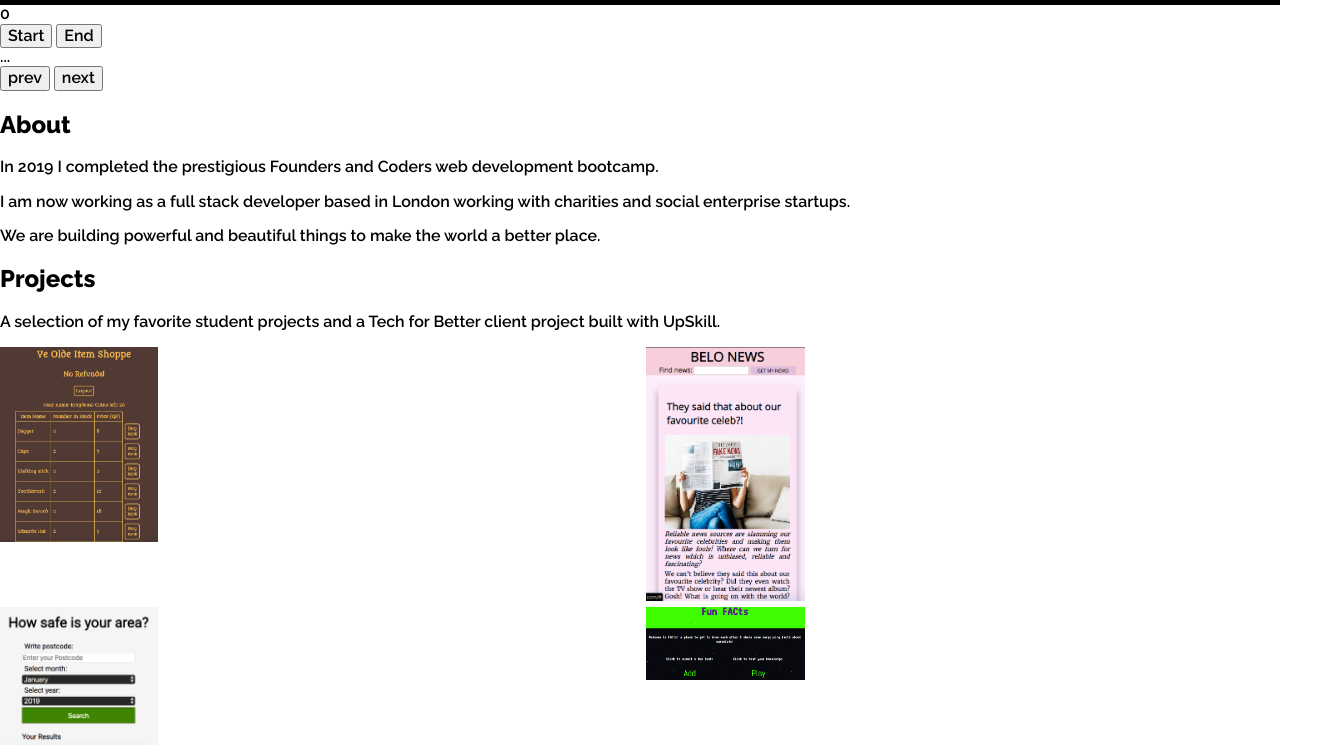
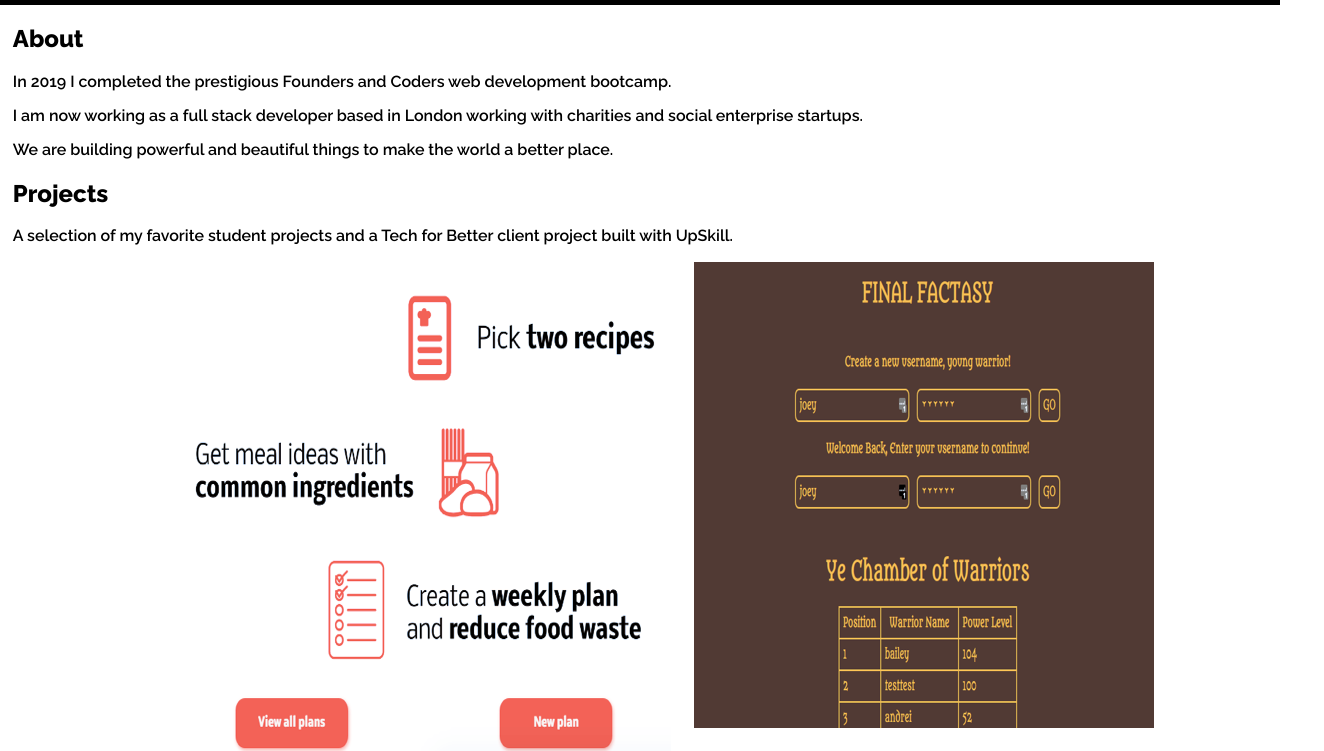
Before and after one commit to tonylomax/Portfolio, a website: page index.html in a window 1280 px wide. Shown: the part 44-795 px from the top of the page, 1324 px wide, since content can reach past the window. Drawn offline with nearby package versions, Linux system fonts and the light colour scheme.

Commit message:
Change screenshots to standardise image size. Fix general spacing issues

```diff
--- a/index.html
+++ b/index.html
@@ -31,33 +31,6 @@
     </header>
 
 
-    <div class="glide">
-        <div class="glide__track" data-glide-el="track">
-          <ul class="glide__slides">
-            <li class="glide__slide">0</li>
-            <li class="glide__slide">1</li>
-            <li class="glide__slide">2</li>
-          </ul>
-        </div>
-      </div>
-
-      <div data-glide-el="controls">
-          <button data-glide-dir="<<">Start</button>
-          <button data-glide-dir=">>">End</button>
-        </div>
-
-
-
-
-        <div class="glide">
-            <div class="glide__track" data-glide-el="track">...</div>
-
-            <div class="glide__arrows" data-glide-el="controls">
-              <button class="glide__arrow glide__arrow--left" data-glide-dir="<">prev</button>
-              <button class="glide__arrow glide__arrow--right" data-glide-dir=">">next</button>
-            </div>
-          </div>
-
     <section class="about" id="about">
       <h2>About</h2>
       <p>
@@ -79,14 +52,13 @@
         A selection of my favorite student projects and a Tech for Better client project built with UpSkill.
       </p>
       <section class="project__container">
-        <img src="Assets/finalFactasy_img.png" alt="finalFactasy screenshot" class="unique__project">
-        <img src="Assets/beloNews_img.png" alt="finalFactasy screenshot" class="unique__project">
-        <img src="Assets/crimeChecker_img.png" alt="finalFactasy screenshot" class="unique__project">
-        <img src="Assets/funFacts_img.png" alt="finalFactasy screenshot" class="unique__project">
-        <img src="Assets/jscalc_img.png" alt="finalFactasy screenshot" class="unique__project">
+<img src="./Assets/PS-nomnom.png" class="unique__project">
+<img src="./Assets/PS-final-factasy.png" class="unique__project">
+<img src="./Assets/PS-belo.png" class="unique__project">
+<img src="./Assets/PS-face-game.png" class="unique__project">
+<img src="./Assets/PS-fun-facts.png" class="unique__project">
       </section>
     </section>
-
     <section class="contact" id="contact">
       <h2>
         Get in touch
@@ -120,8 +92,4 @@
     </footer>
   </body>
   <script type="text/javascript" src="index.js"></script>
-  <script src="node_modules/@glidejs/glide/dist/glide.min.js"></script>
-  <script>
-      new Glide('.glide').mount()
-    </script>
 </html>
--- a/stylesheet.css
+++ b/stylesheet.css
@@ -2,25 +2,12 @@ html {
   scroll-behavior: smooth;
 }
 
-h1 {
+.navbar__title {
   font-family: "Raleway", sans-serif;
 }
 
 body {
   font-family: "Raleway", sans-serif;
-}
-
-.project__container {
-  width: 100%;
-  display: inline-grid;
-  grid-template-columns: 1fr 1fr;
-  grid-template-rows: auto;
-  grid-gap: 1%;
-  margin-bottom: 10%;
-}
-
-.unique__project {
-  width: 25%;
 }
 
 .navbar {
@@ -68,28 +55,38 @@ a:active {
   background-color: transparent;
   text-decoration: underline;
 }
-
+.contact {
+  margin-left: 1%;
+}
 .input__firstname {
   width: 20%;
 }
 
-.input__message {
-  height: ;
+.about {
+  margin-left: 1%;
 }
 
-.footer {
+.projects {
+  margin-bottom: 15%;
+  margin-left: 1%;
+}
+
+.project__container {
+  max-width: 75%;
+
+  margin: auto;
+  grid-template-columns: 50% 50%;
+  display: grid;
+  grid-gap: 5%;
+}
+
+.unique__project {
+}
+
+/* .footer {
   margin-top: 5%;
   position: absolute;
   background-color: black;
   padding: 1.7%;
   width: 100%;
-}
-
-.navbar__links__about {
-}
-
-.navbar__links__projects {
-}
-
-.navbar__links__contact {
-}
+} */
```
Also changed, not shown: Assets/PS-belo.png (added), Assets/PS-face-game.png (added), Assets/PS-final-factasy.png (added), Assets/PS-fun-facts.png (added), Assets/PS-nomnom.png (added), Assets/beloNews_img.png (deleted), Assets/crimeChecker_img.png (deleted), Assets/finalFactasy_img.png (deleted), Assets/funFacts_img.png (deleted), Assets/jscalc_img.png (deleted).
